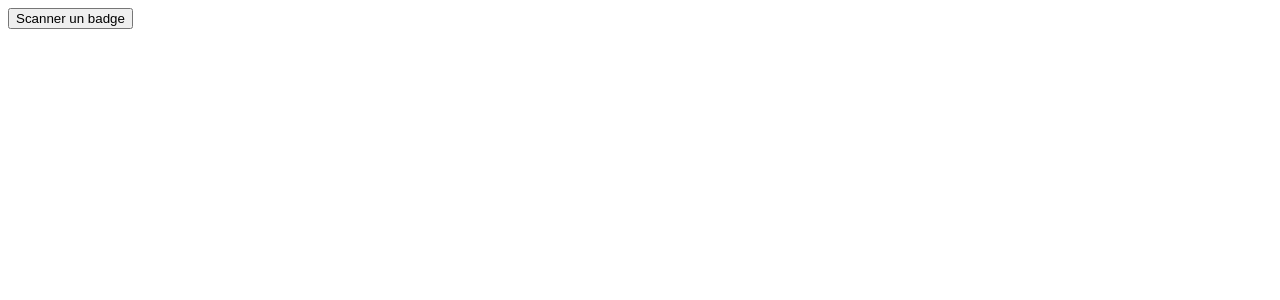
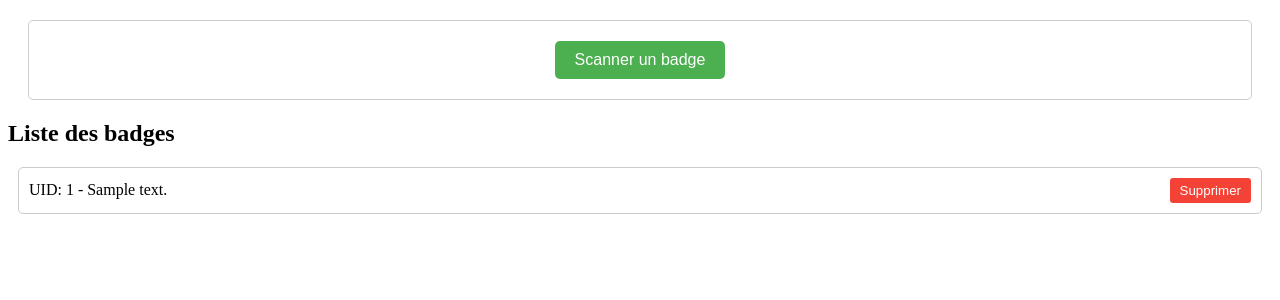
Before and after one commit to AymericMarec/Locker-WebApp, a Flask app: page /badges in a window 1280 px wide. Shown: the top 300 px of the page. Run offline with Flask 3, Linux system fonts and the light colour scheme; the visitor is signed in with stand-in values (Sample User, id 1); tables that the repository leaves empty hold one stand-in row (values such as "Sample post").

Commit message:
feature badge fix with send mesg true or false

```diff
--- a/func/badge_routes.py
+++ b/func/badge_routes.py
@@ -3,6 +3,7 @@ from app import app
 from models.badge import Badge
 from extensions import db
 from func.mqtt_service import *
+from func.mqtt_service import get_last_scan as mqtt_get_last_scan
 
 mqtt_client = init_mqtt_client()
 
@@ -10,6 +11,7 @@ mqtt_client = init_mqtt_client()
 def list_badges():
     if not session.get('logged_in'):
         return redirect(url_for('login'))
+
     badges = Badge.query.all()
     return render_template('badges.html', badges=badges)
 
@@ -68,6 +70,8 @@ def delete_badge(badge_id):
 def get_last_scan():
     if not session.get('logged_in'):
         return jsonify({"error": "Non authentifié"}), 401
+
+    last_scan = mqtt_get_last_scan()
     return jsonify({"uid": last_scan})
 
 @app.route('/publish', methods=['POST'])
--- a/func/mqtt_service.py
+++ b/func/mqtt_service.py
@@ -1,42 +1,83 @@
 import paho.mqtt.client as mqtt
-from func.mqtt_config import *
-import datetime
+import json
+import time
+from app import app
+from models.badge import Badge
+from extensions import db
 
-websocket_clients = set()
+# Configuration MQTT
+MQTT_BROKER = "localhost"
+MQTT_PORT = 1883
+MQTT_TOPIC_SCAN = "scan"
+MQTT_TOPIC_RESPONSE = "response"
 
+# Variables globales
 last_scan = None
+last_scan_time = 0
+last_processed_payload = None
+last_processed_time = 0
 
-def on_connect(client, userdata, flags, rc, properties=None):
-    print(f"\n{'='*50}")
-    print(f"[{datetime.datetime.now().strftime('%Y-%m-%d %H:%M:%S')}] Connecté au broker MQTT avec code: {rc}")
+def on_connect(client, userdata, flags, rc):
+    print("Connecté au broker MQTT")
     client.subscribe(MQTT_TOPIC_SCAN)
-    print(f"[{datetime.datetime.now().strftime('%Y-%m-%d %H:%M:%S')}] Abonné au topic '{MQTT_TOPIC_SCAN}'")
-    print(f"{'='*50}\n")
 
 def on_message(client, userdata, msg):
-    from app import app
-    from models.badge import Badge
+    global last_scan, last_scan_time, last_processed_payload, last_processed_time
 
-    global last_scan
-    topic = msg.topic
-    payload = msg.payload.decode()
-    print(f"[{datetime.datetime.now().strftime('%Y-%m-%d %H:%M:%S')}] Message reçu - Topic: {topic}, Payload: {payload}")
+    try:
+        payload = msg.payload.decode()
+        current_time = time.time()
 
-    if topic == MQTT_TOPIC_SCAN:
-        last_scan = payload
-        with app.app_context():
-            badge = Badge.query.filter_by(uid=payload).first()
-            if badge and badge.is_authorized:
-                print(f"Badge {payload} autorisé. Envoi de 'true' sur 'response'")
-                client.publish(MQTT_TOPIC_RESPONSE, "true")
-            else:
-                print(f"Badge {payload} non trouvé ou non autorisé. Envoi de 'false' sur 'response'")
-                client.publish(MQTT_TOPIC_RESPONSE, "false")
+        # Réinitialiser last_processed_payload après 2 secondes
+        if current_time - last_processed_time > 2:
+            last_processed_payload = None
+
+        # Ignorer les messages dupliqués
+        if payload == last_processed_payload:
+            return
+
+        last_processed_payload = payload
+        last_processed_time = current_time
+
+        if msg.topic == MQTT_TOPIC_SCAN:
+            # Utiliser directement le payload comme UID
+            uid = payload
+            last_scan = uid
+            last_scan_time = time.time()
+            print(f"Badge scanné: {uid}")
+
+            # Vérifier l'autorisation du badge
+            with app.app_context():
+                badge = Badge.query.filter_by(uid=uid).first()
+                is_authorized = badge.is_authorized if badge else False
+
+                # Publier une réponse sur le topic response
+                response = "true" if is_authorized else "false"
+                client.publish(MQTT_TOPIC_RESPONSE, response, qos=1)
+                print(f"Réponse envoyée sur {MQTT_TOPIC_RESPONSE}: {response}")
+
+    except Exception as e:
+        print(f"Erreur lors du traitement du message: {e}")
 
 def init_mqtt_client():
-    mqtt_client = mqtt.Client(protocol=mqtt.MQTTv5)
-    mqtt_client.on_connect = on_connect
-    mqtt_client.on_message = on_message
-    mqtt_client.connect(MQTT_BROKER, MQTT_PORT)
-    mqtt_client.loop_start()
-    return mqtt_client
+    client = mqtt.Client()
+    client.on_connect = on_connect
+    client.on_message = on_message
+
+    try:
+        client.connect(MQTT_BROKER, MQTT_PORT, 60)
+        client.loop_start()
+        return client
+    except Exception as e:
+        print(f"Erreur de connexion MQTT: {e}")
+        return None
+
+def get_last_scan():
+    global last_scan, last_scan_time
+    current_time = time.time()
+
+    # Si le dernier scan date de plus de 5 secondes, on le considère comme expiré
+    if current_time - last_scan_time > 5:
+        last_scan = None
+
+    return last_scan
--- a/templates/badges.html
+++ b/templates/badges.html
@@ -2,33 +2,107 @@
 <html>
 <head>
     <title>Scanner un badge</title>
+    <style>
+        .scan-section {
+            margin: 20px;
+            padding: 20px;
+            border: 1px solid #ccc;
+            border-radius: 5px;
+            text-align: center;
+        }
+        .scan-button {
+            padding: 10px 20px;
+            font-size: 16px;
+            cursor: pointer;
+            background-color: #4CAF50;
+            color: white;
+            border: none;
+            border-radius: 5px;
+        }
+        .scan-button:hover {
+            background-color: #45a049;
+        }
+        .cancel-button {
+            padding: 10px 20px;
+            font-size: 16px;
+            cursor: pointer;
+            background-color: #f44336;
+            color: white;
+            border: none;
+            border-radius: 5px;
+        }
+        .cancel-button:hover {
+            background-color: #da190b;
+        }
+        .scan-status {
+            margin: 10px 0;
+            font-size: 18px;
+            color: #666;
+        }
+        .badge-item {
+            margin: 10px;
+            padding: 10px;
+            border: 1px solid #ccc;
+            border-radius: 5px;
+            display: flex;
+            justify-content: space-between;
+            align-items: center;
+        }
+        .delete-button {
+            padding: 5px 10px;
+            background-color: #f44336;
+            color: white;
+            border: none;
+            border-radius: 3px;
+            cursor: pointer;
+        }
+        .delete-button:hover {
+            background-color: #da190b;
+        }
+    </style>
 </head>
 <body>
-    <div id="scanSection" style="display: none;">
-        <p>Scannez votre badge...</p>
-        <button onclick="cancelScan()">Annuler</button>
+    <div class="scan-section" id="scanSection" style="display: none;">
+        <p class="scan-status">Scannez votre badge...</p>
+        <button class="cancel-button" onclick="cancelScan()">Annuler</button>
     </div>
 
-    <div id="addSection">
-        <button onclick="startScan()">Scanner un badge</button>
+    <div class="scan-section" id="addSection">
+        <button class="scan-button" onclick="startScan()">Scanner un badge</button>
+    </div>
+
+    <div id="badgesList">
+        <h2>Liste des badges</h2>
+        <div id="badgesContainer">
+            {% for badge in badges %}
+            <div class="badge-item">
+                <div>
+                    <span>UID: {{ badge.uid }}</span>
+                    <span> - {{ badge.description }}</span>
+                </div>
+                <button class="delete-button" onclick="deleteBadge({{ badge.id }})">Supprimer</button>
+            </div>
+            {% endfor %}
+        </div>
     </div>
 
     <script>
         let scanTimeout;
         let checkInterval;
         let lastScannedBadge = null;
+        let scanAttempts = 0;
+        const MAX_SCAN_ATTEMPTS = 30;
 
         function startScan() {
             document.getElementById('scanSection').style.display = 'block';
             document.getElementById('addSection').style.display = 'none';
+            scanAttempts = 0;
 
-            // On attend 30 secondes maximum pour le scan
             scanTimeout = setTimeout(() => {
                 cancelScan();
-                alert('Délai dépassé. Veuillez réessayer.');
+                alert('Temps de scan écoulé. Veuillez réessayer.');
             }, 30000);
 
-            // On vérifie périodiquement si un badge a été scanné
             checkInterval = setInterval(checkLastScan, 1000);
         }
 
@@ -37,10 +111,18 @@
             clearInterval(checkInterval);
             document.getElementById('scanSection').style.display = 'none';
             document.getElementById('addSection').style.display = 'block';
+            scanAttempts = 0;
         }
 
         async function checkLastScan() {
             try {
+                scanAttempts++;
+                if (scanAttempts > MAX_SCAN_ATTEMPTS) {
+                    cancelScan();
+                    alert('Aucun badge détecté. Veuillez réessayer.');
+                    return;
+                }
+
                 const response = await fetch('/last_scan');
                 const data = await response.json();
 
@@ -48,20 +130,14 @@
                     lastScannedBadge = data.uid;
                     clearInterval(checkInterval);
                     clearTimeout(scanTimeout);
-
-                    const description = prompt("Badge scanné ! Entrez une description :", "");
-                    if (description !== null) {
-                        addBadge(data.uid, description);
-                    } else {
-                        cancelScan();
-                    }
+                    addBadge(data.uid);
                 }
             } catch (error) {
                 console.error('Erreur:', error);
             }
         }
 
-        async function addBadge(uid, description) {
+        async function addBadge(uid) {
             try {
                 const response = await fetch('/badges/add', {
                     method: 'POST',
@@ -70,22 +146,42 @@
                     },
                     body: JSON.stringify({
                         uid: uid,
-                        description: description,
+                        description: "Badge scanné",
                         is_authorized: true
                     }),
                 });
-
                 if (response.ok) {
-                    alert('Badge ajouté avec succès !');
+                    window.location.reload();
                 } else {
                     alert('Erreur lors de l\'ajout du badge');
                 }
             } catch (error) {
+                console.error('Erreur:', error);
                 alert('Erreur lors de l\'ajout du badge');
             } finally {
                 cancelScan();
             }
         }
+
+        async function deleteBadge(badgeId) {
+            if (!confirm('Êtes-vous sûr de vouloir supprimer ce badge ?')) {
+                return;
+            }
+
+            try {
+                const response = await fetch(`/badges/${badgeId}/delete`, {
+                    method: 'POST'
+                });
+                if (response.ok) {
+                    window.location.reload();
+                } else {
+                    alert('Erreur lors de la suppression du badge');
+                }
+            } catch (error) {
+                console.error('Erreur:', error);
+                alert('Erreur lors de la suppression du badge');
+            }
+        }
     </script>
 </body>
 </html>
```
